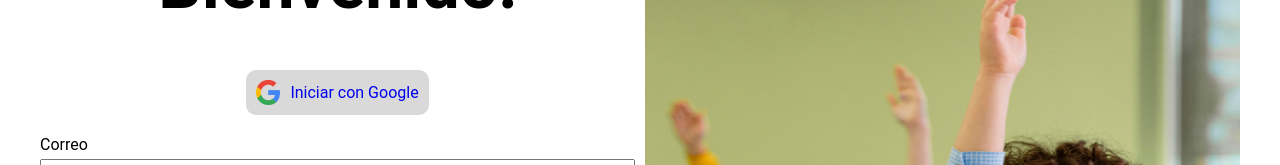
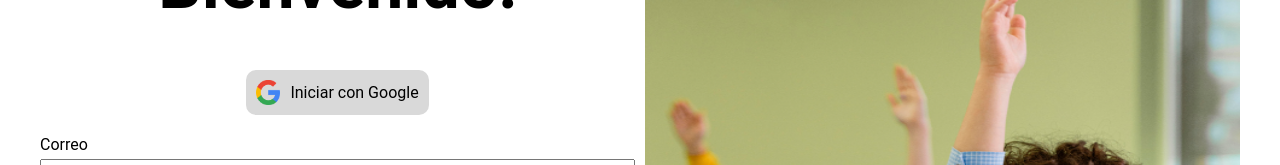
Before and after one commit to ElizabetHuaroto/TP_EsTureview_AP, an Angular app: page /ingreso in a window 1280 px wide. Shown: the part 221-386 px from the top of the page. Built offline with nearby package versions, Linux system fonts and the light colour scheme.

Commit message:
cambio de botón para ingreso

```diff
--- a/src/app/components/get-in/get-in.component.html
+++ b/src/app/components/get-in/get-in.component.html
@@ -3,7 +3,7 @@
     <div class="form-login">
       <h1 class="text-center">Bienvenido!</h1>
       <div class="align-center">
-        <a routerLink="/teachers" class="btn-google">
+        <a class="btn-google">
           <img width="24px" src="assets/images/google.png" alt="google logo">
           <span>Iniciar con Google</span>
         </a>
@@ -20,7 +20,7 @@
           </div>
         </div>
         <div class="actions">
-          <button type="submit">Ingresar</button>
+          <button  routerLink="/teachers" type="submit">Ingresar</button>
           <a href="#">¿Olvidaste tu contraseña?</a>
           <a routerLink="/registro">¿Aun no te has registrado?</a>
         </div>
```
